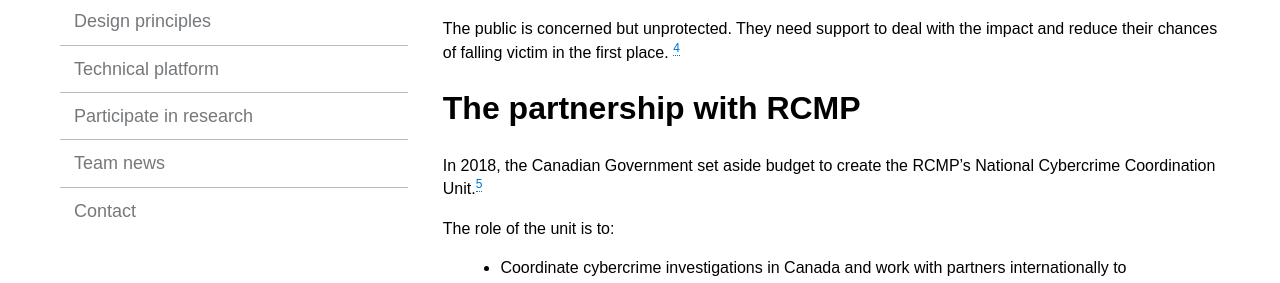
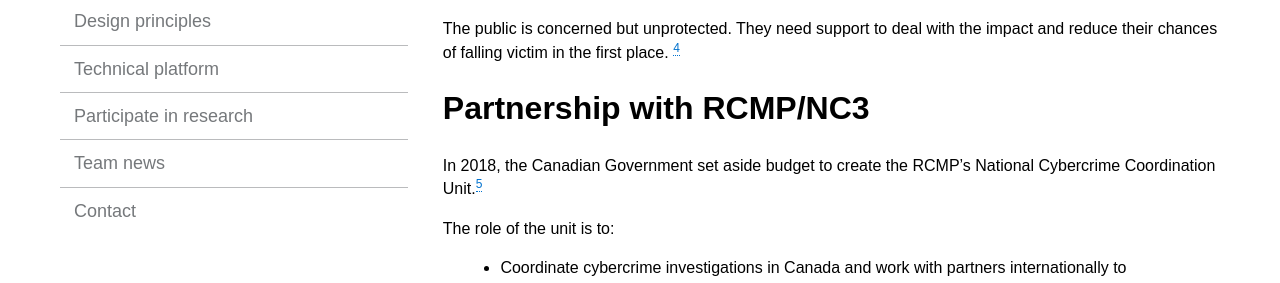
Before and after one commit to cds-snc/rcmp-report-a-cybercrime-alpha-documentation, a Jekyll site: the page built from _pages/en/background.md, in a window 1280 px wide. Shown: the part 428-711 px from the top of the page. Built offline with Jekyll 4.4.1, drawn with Linux system fonts in a browser that asks for light colours.

Commit message:
Update background.md

```diff
--- a/_pages/en/background.md
+++ b/_pages/en/background.md
@@ -15,7 +15,7 @@ police. Even fewer businesses reported any measures to protect themselves, their
 
 The public is concerned but unprotected. They need support to deal with the impact and reduce their chances of falling victim in the first place. [^concernedcanadians]
 
-# The partnership with RCMP
+# Partnership with RCMP/NC3
 
 In 2018, the Canadian Government set aside budget to create the RCMP's National Cybercrime Coordination Unit.[^NC3]
 
```
